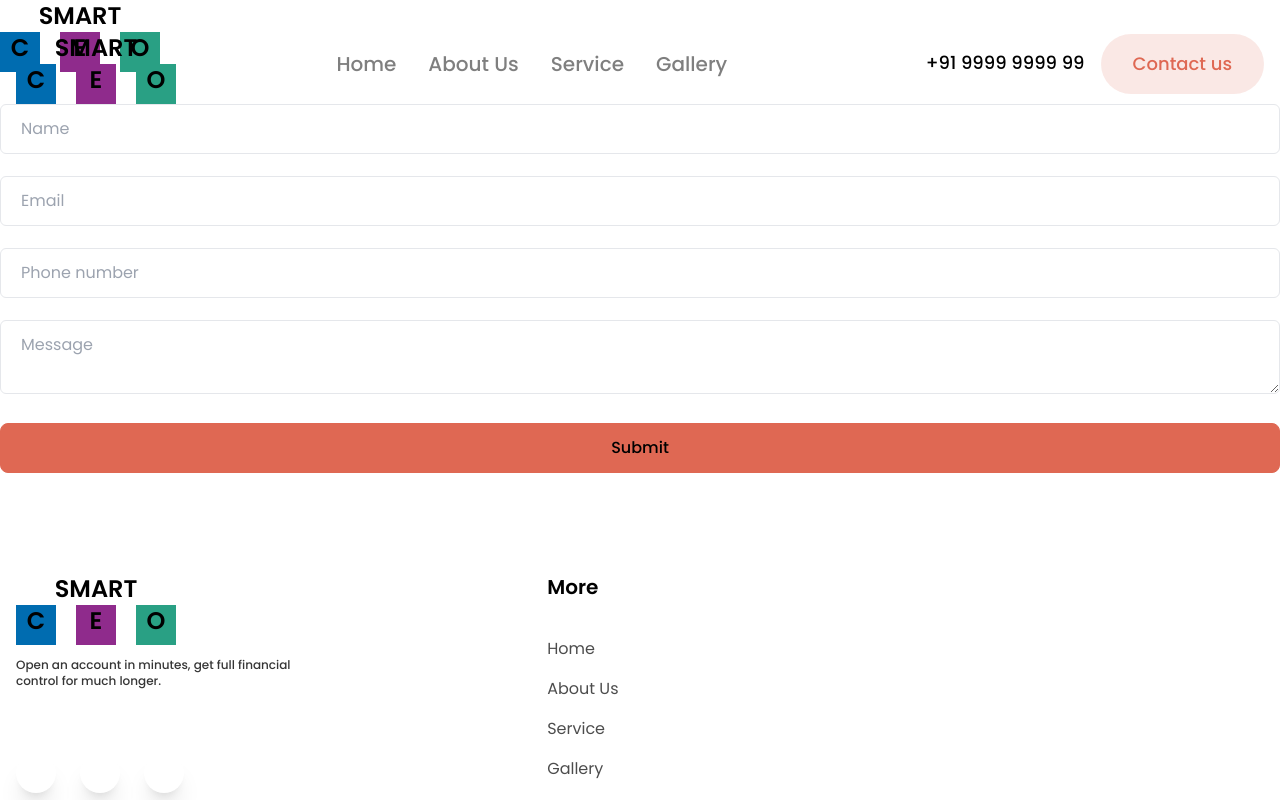
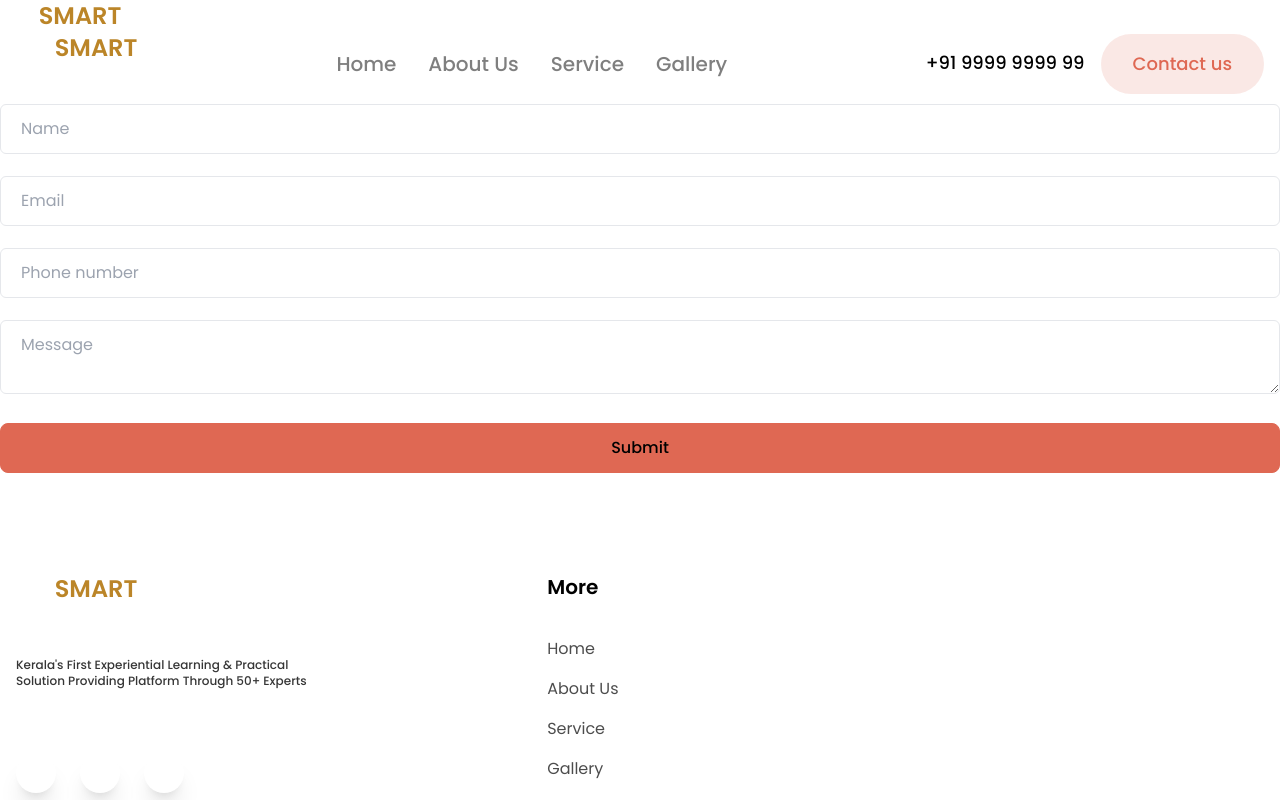
Before and after one commit to Shahanas7210/smart-ceo, a Next.js app: page /signin in a window 1280 px wide. Shown: the top 800 px of the page. Built offline with nearby package versions, Linux system fonts and the light colour scheme; some icons are missing.

Commit message:
logo changed

```diff
--- a/src/components/Layout/Footer/index.tsx
+++ b/src/components/Layout/Footer/index.tsx
@@ -12,8 +12,7 @@ const Footer: FC = () => {
           <div className="col-span-2">
             <Logo />
             <p className="text-xs font-medium text-grey dark:text-white/50 mt-5 mb-16 max-w-70%">
-              Open an account in minutes, get full financial
-              control for much longer.
+            Kerala's First Experiential Learning & Practical Solution Providing Platform Through 50+ Experts
             </p>
             <div className="flex gap-6 items-center">
               <Link href="#" className="group bg-white hover:bg-primary rounded-full shadow-xl p-3">
--- a/src/components/Layout/Header/Logo/index.tsx
+++ b/src/components/Layout/Header/Logo/index.tsx
@@ -1,10 +1,31 @@
-import Image from 'next/image';
-import Link from 'next/link';
+import { color } from "framer-motion";
+import Image from "next/image";
+import Link from "next/link";
 
 const Logo: React.FC = () => {
+  const logoVariable = [
+    {
+      text: "c",
+      color: "#006cb0",
+      colorText: "text-white",
+    },
+    {
+      text: "e",
+      color: "#8f2b8c",
+      colorText: "text-white",
+    },
+    {
+      text: "o",
+      color: "#29a084",
+      colorText: "text-white",
+    },
+  ];
 
   return (
-    <Link href="/" className='flex items-center text-black dark:text-white text-2xl font-semibold gap-4'>
+    <Link
+      href="/"
+      className="flex items-center text-black dark:text-white text-2xl font-semibold gap-4"
+    >
       {/* <Image
         src="/images/logo/logo.png"
         alt="logo"
@@ -13,22 +34,21 @@ const Logo: React.FC = () => {
         // style={{ width: 'auto', height: 'auto' }}
         quality={100}
       /> */}
-      <div className=' text-center   gap-4  w-40 h-16'>
-        <h1 className='text=[#d4ac67]'>SMART</h1>
-        <div className='flex justify-between '>
-        <div className='bg-[#006cb0] size-10  '>
-          <p>C</p>
+      <div className=" text-center   gap-4  w-40 h-16">
+        <h1 className="text-[#bb8528]">SMART</h1>
+        <div className="flex justify-between ">
+          {logoVariable.map((item, index) => {
+            return (
+              <div
+                key={index}
+                className={`bg-[${item.color}] ${item.colorText} size-10 flex items-center justify-center `}
+              >
+                <h1 className="capitalize">{item.text}</h1>
+              </div>
+            );
+          })}
         </div>
-        <div className='bg-[#8f2b8c] size-10 '>
-          <p>E</p>
-        </div>
-        <div className='bg-[#29a084] size-10 '>
-          <p>O</p>
-        </div>
-        </div>
-
       </div>
-
     </Link>
   );
 };
```
